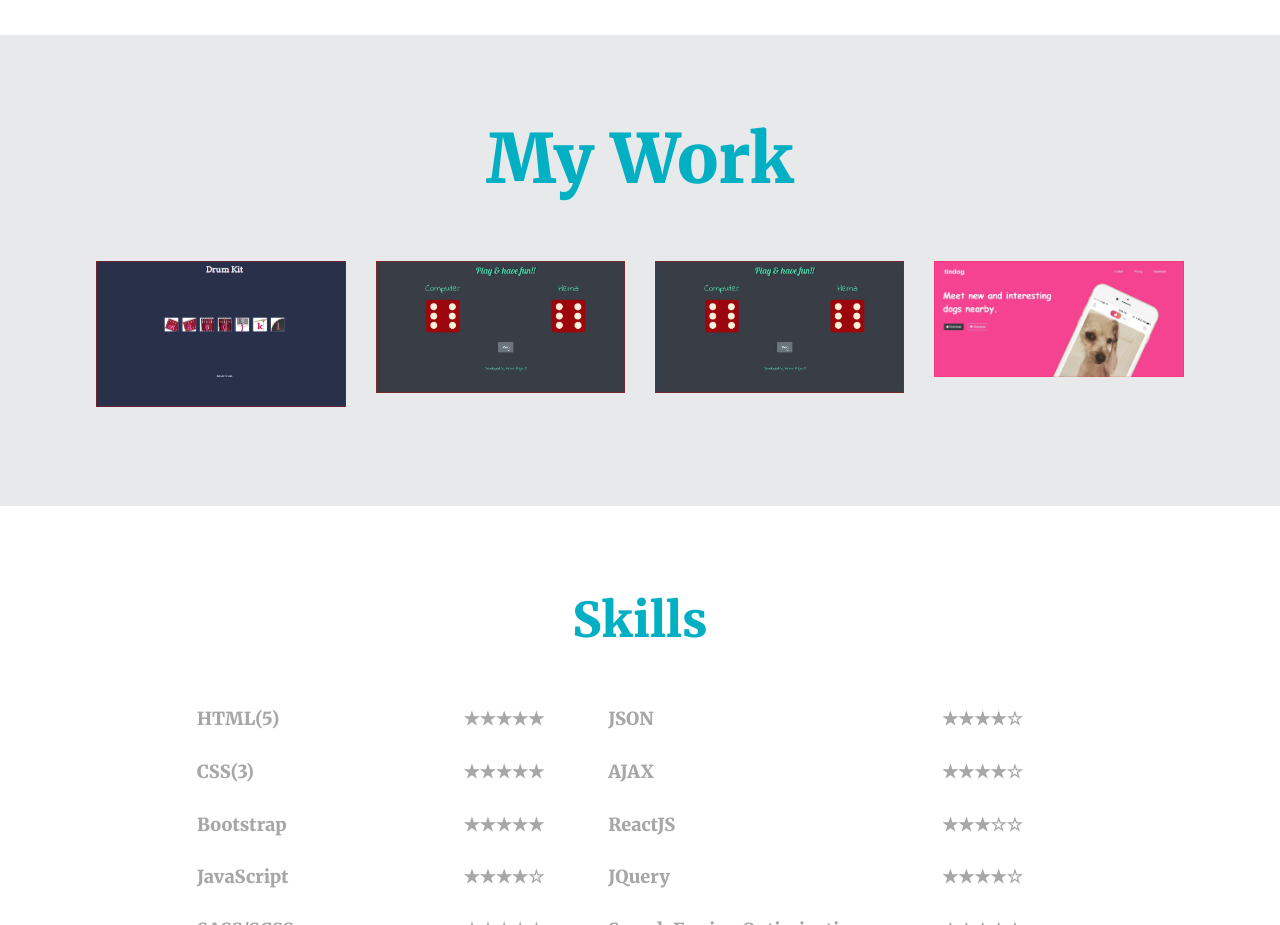
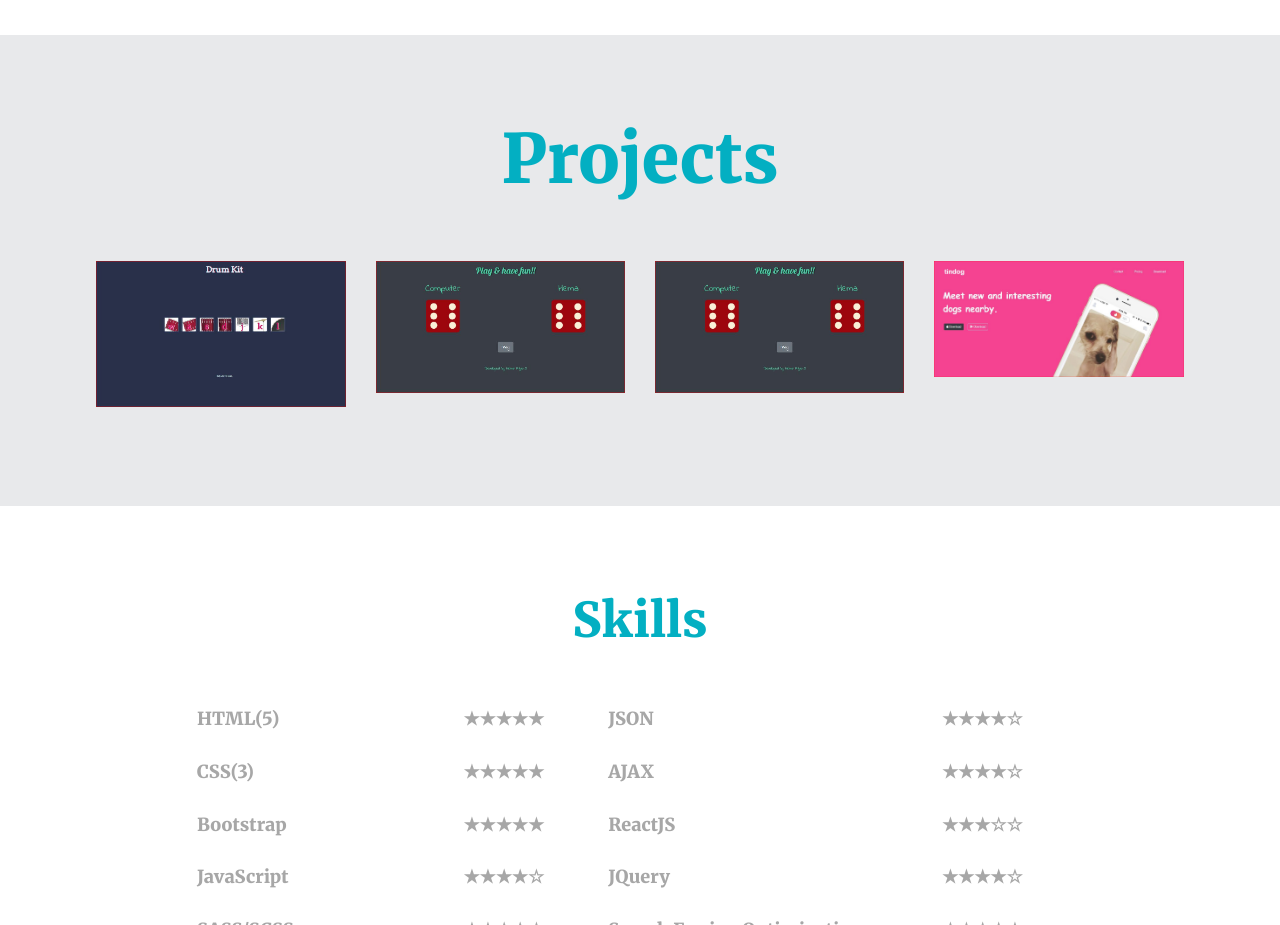
Before and after one commit to HemaSurendra8696/Personal-Portfoli, a website: page index.html in a window 1280 px wide. Shown: the part 1800-2725 px from the top of the page. Drawn offline with Linux system fonts and the light colour scheme; a web font is replaced by a local one.

Commit message:
Update index.html

```diff
--- a/index.html
+++ b/index.html
@@ -71,7 +71,7 @@
     </section>
 
     <section class="portfolio" id="portfolio">
-      <h1>My Work </h1>
+      <h1>Projects </h1>
       <div class="portfolio-items">
 
           <!-- Portfolio item 3 -->
```
